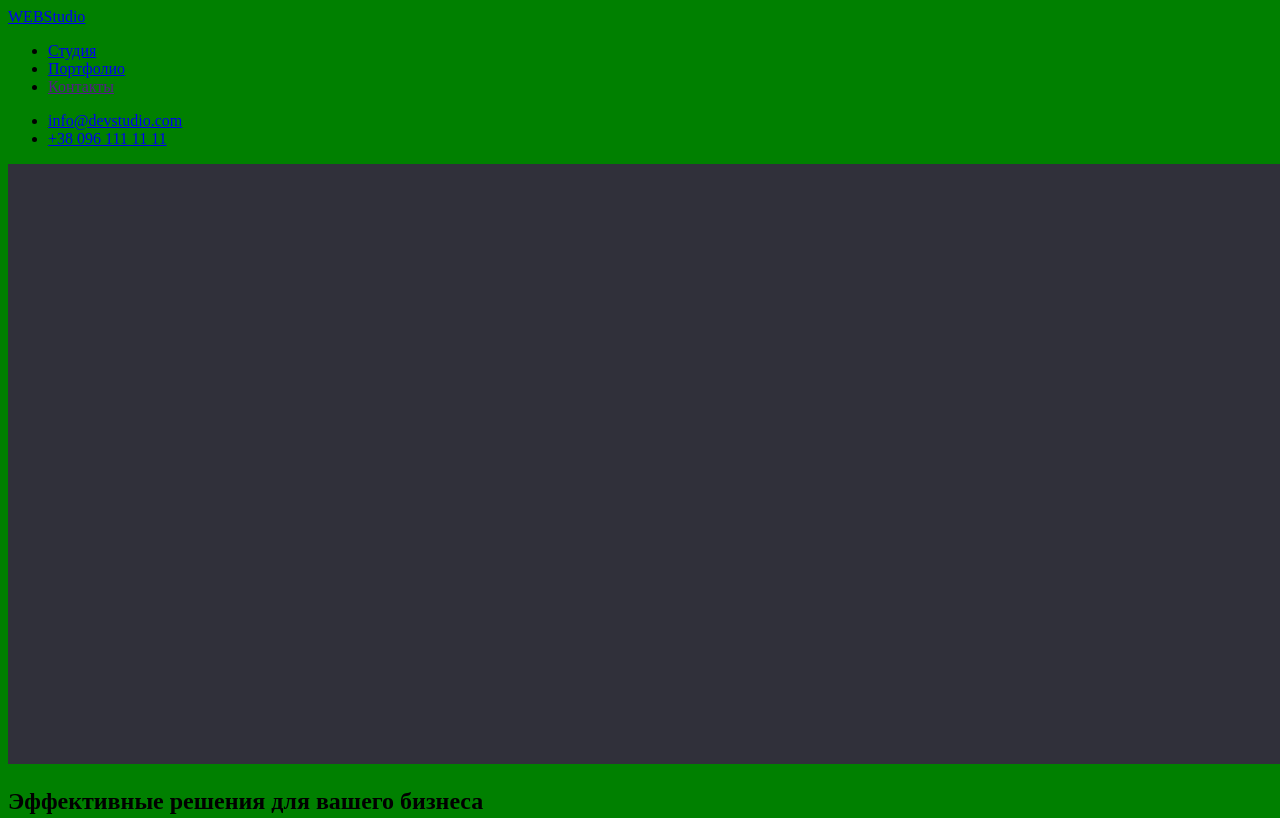
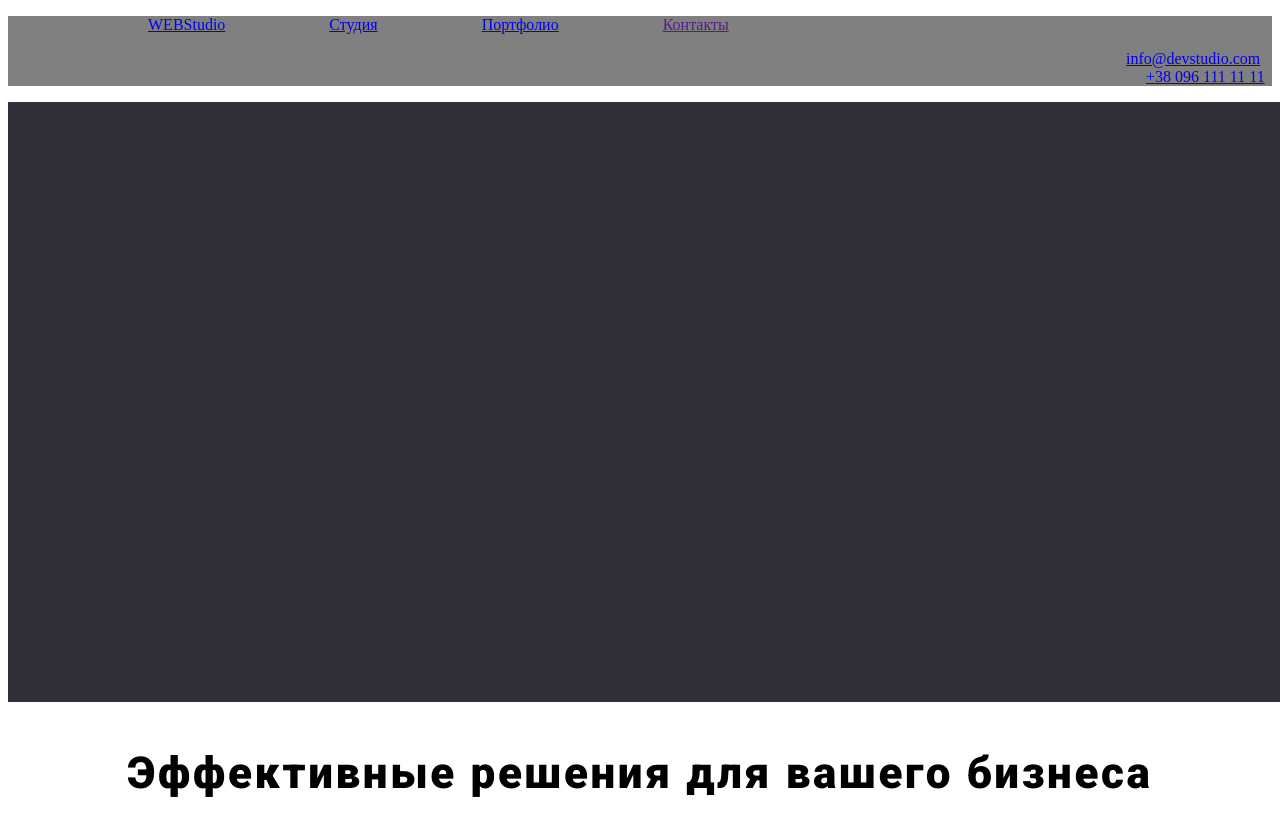
Before and after one commit to YuriyKrasnobokiy/goit-markup-hw-02, a plain HTML site: page index.html in a window 1280 px wide. Shown: the top 818 px of the page. Drawn offline with Linux system fonts and the light colour scheme.

Commit message:
add some header styles

```diff
--- a/css/styles..css
+++ b/css/styles..css
@@ -1,3 +1,39 @@
-body {
-  background-color: green;
+.body {
+  background-color: #fff;
 }
+.header {
+  background-color: grey;
+}
+.hero-img {
+  width: 1600px;
+  height: 600px;
+  left: 0px;
+  top: 80px;
+
+  background: #2f303a;
+}
+
+.hero-text {
+  font-family: Roboto;
+  font-style: normal;
+  font-weight: 900;
+  font-size: 44px;
+  line-height: 60px;
+  text-align: center;
+  letter-spacing: 0.06em;
+}
+.nav-item {
+  display: inline;
+  margin-left: 100px;
+}
+.contacts-list {
+  margin-left: 1078px;
+}
+.contacts-item {
+  display: inline;
+}
+.cont-link1 {
+}
+.cont-link2 {
+  margin-left: 20px;
+}
--- a/index.html
+++ b/index.html
@@ -4,6 +4,10 @@
     <meta charset="UTF-8">
     <meta http-equiv="X-UA-Compatible" content="IE=edge">
     <meta name="viewport" content="width=device-width, initial-scale=1.0">
+    <link rel="preconnect" href="https://fonts.googleapis.com">
+    <link rel="preconnect" href="https://fonts.gstatic.com" crossorigin>
+    <link href="https://fonts.googleapis.com/css2?family=Raleway:wght@700&family=Roboto:wght@400;500;700;900&display=swap"
+    rel="stylesheet">
     <link rel="stylesheet" href="./css/styles..css" >
     <title>Студия</title>
 </head>
@@ -13,24 +17,22 @@
     <header class="header">
 
         <nav class="navigation">
-
-            <a href="/">WEBStudio</a>
             <ul class="nav-list">
+                <li class="nav-item"><a href="/">WEBStudio</a></li>
                 <li class="nav-item"><a href="./index.html">Студия</a></li>
                 <li class="nav-item"><a href="./portpholio.html">Портфолио</a></li>
                 <li class="nav-item"><a href="">Контакты</a></li>
             </ul>
         </nav>
-
         <ul class="contacts-list">
-            <li class="contacts-item"><a href="mailto:info@devstudio.com">info@devstudio.com</a></li>
-            <li class="contacts-item"><a href="tel:+380961111111">+38 096 111 11 11</a></li>
+            <li class="contacts-item"><a class="cont-link1" href="mailto:info@devstudio.com">info@devstudio.com</a></li>
+            <li class="contacts-item"><a class="cont-link2" href="tel:+380961111111">+38 096 111 11 11</a></li>
         </ul>
     </header>
     <!--Герой-->
         <section class="hero">
-            <img src="./images/Bg.jpg" alt="gray box" height="600px" width="1600px">
-            <h1>Эффективные решения для вашего бизнеса</h1>
+            <img class="hero-img" src="./images/Bg.jpg" alt="gray box" height="600" width="1600">
+            <h1 class="hero-text">Эффективные решения для вашего бизнеса</h1>
             <button type="button" class="hero-buttom">Заказать услугу</button>
         </section>
         <!--Особенности-->
@@ -91,7 +93,7 @@
             </li>
             <li class="team-item">
                 <a href=""><img src="images/teamcard4-1.jpg" alt="Михаил Ермаков" width="270" height="260"></a>
-                <h3>Михаил Ермаков</h3>
+                <h3>Михаил Ермаков </h3>
                 <p>UI Designer</p>
             </li>
         </ul>
```
Also changed, not shown: portpholio.html (+4 -7 lines), images/tehnocrack(1).jpg (renamed from images/tehnocrack (1).jpg), 2 other files.
